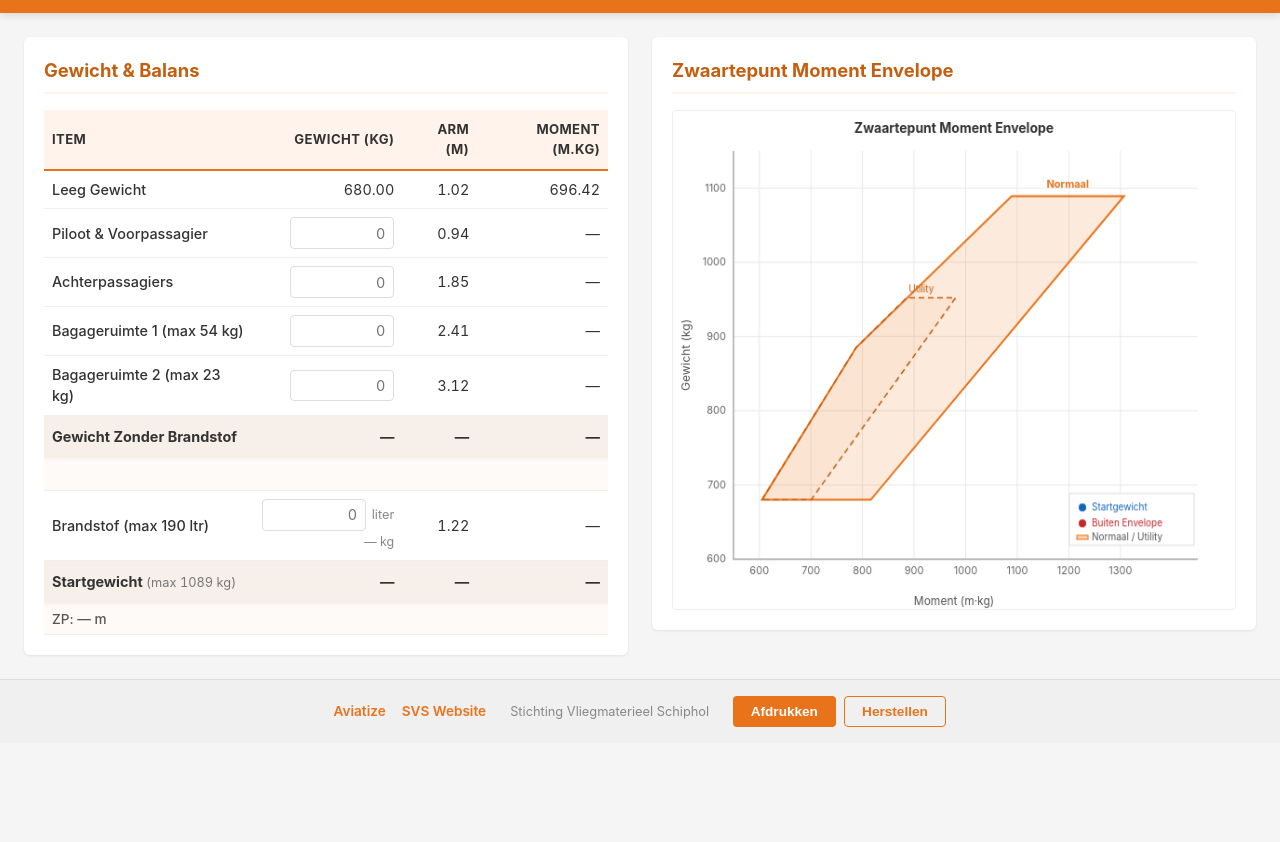
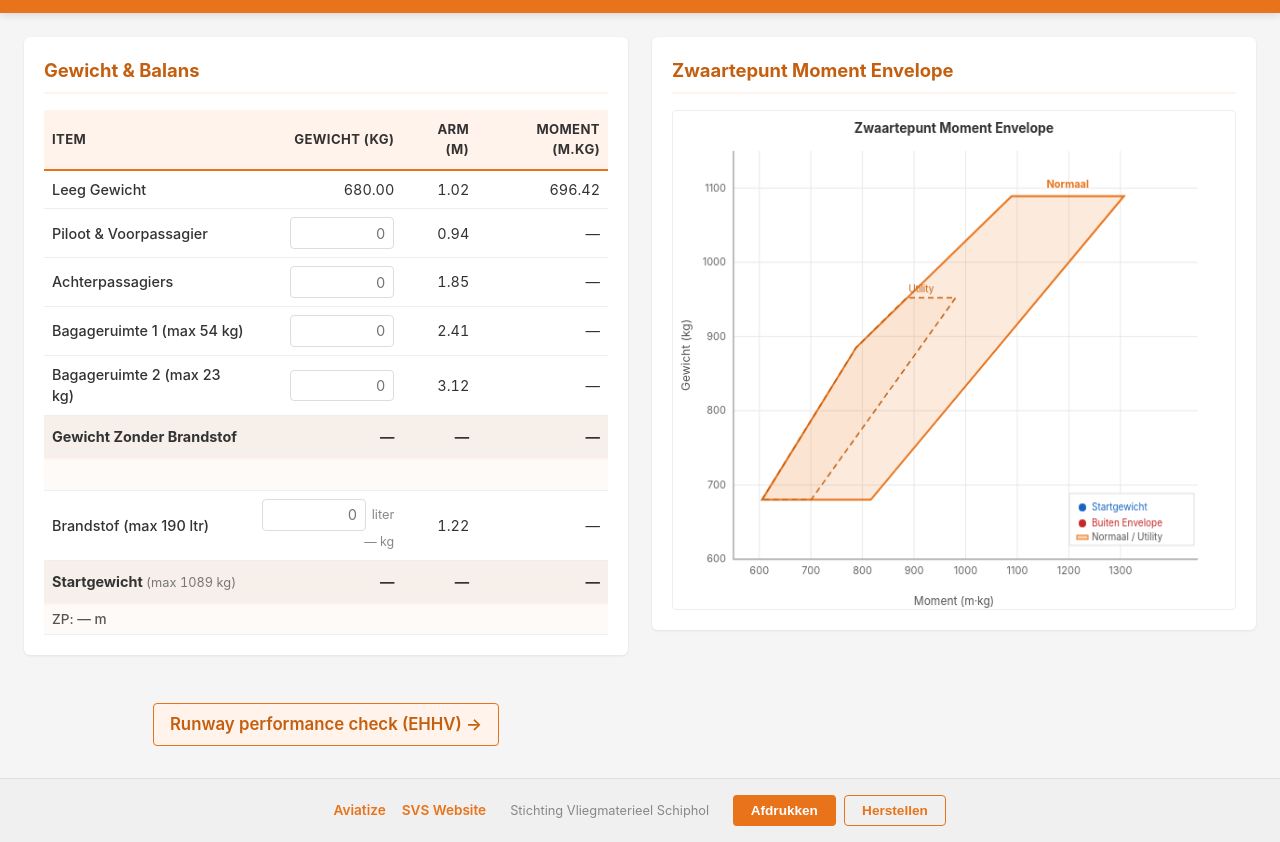
Before and after one commit to maartengoet/phgys-wb, a website: page index.html in a window 1280 px wide. Shown: the part 82-924 px from the top of the page. Before the commit the page ends 825 px from the top, so only its background shows below. Drawn offline with Linux system fonts and the light colour scheme.

Commit message:
feat(takeoff): bridge TOW from W&B page via sessionStorage + link

```diff
--- a/app.js
+++ b/app.js
@@ -62,6 +62,7 @@ const TRANSLATIONS = {
     tripOver: 'REIS > BRANDSTOF',
     maxRamp: 'max 1092 kg',
     maxTow: 'max 1089 kg',
+    runwayLink: 'Runway performance check (EHHV) →',
   },
   en: {
     title: 'Weight & Balance',
@@ -118,6 +119,7 @@ const TRANSLATIONS = {
     tripOver: 'TRIP > FUEL',
     maxRamp: 'max 1092 kg',
     maxTow: 'max 1089 kg',
+    runwayLink: 'Runway performance check (EHHV) →',
   },
 };
 
@@ -278,6 +280,14 @@ function calculate() {
   setText('arm-tow',    hasInput ? towArm.toFixed(2) : '—');
   setText('moment-tow', hasInput ? towMoment.toFixed(2) : '—');
   setText('cg-tow',     hasInput ? cgTow.toFixed(2) : '—');
+
+  // Bridge to takeoff distance page (sessionStorage so it's only available
+  // within this browser session)
+  if (hasInput) {
+    sessionStorage.setItem('phgys-tow', towWeight.toFixed(1));
+  } else {
+    sessionStorage.removeItem('phgys-tow');
+  }
 
   // Validation & warnings
   updateWarnings({
--- a/index.html
+++ b/index.html
@@ -145,6 +145,10 @@
       <img id="cg-canvas-print" class="print-canvas-img" alt="CG Moment Envelope" hidden>
     </section>
 
+      <p class="runway-link">
+        <a href="takeoff.html" data-i18n="runwayLink">Runway performance check (EHHV) →</a>
+      </p>
+
   </main>
 
   <!-- ===================== FOOTER ===================== -->
--- a/style.css
+++ b/style.css
@@ -1022,3 +1022,25 @@ body.poh-tables-page {
     margin: 1.2cm;
   }
 }
+
+/* W&B → Takeoff bridge link */
+.runway-link {
+  text-align: center;
+  margin: 1.5rem 0 0.5rem 0;
+}
+.runway-link a {
+  display: inline-block;
+  color: var(--svs-orange-dark);
+  font-weight: 600;
+  text-decoration: none;
+  font-size: 1.05rem;
+  padding: 0.5rem 1rem;
+  border: 1px solid var(--svs-orange);
+  border-radius: var(--border-radius);
+  background: var(--svs-orange-light);
+  transition: background var(--transition);
+}
+.runway-link a:hover {
+  background: #fde6d0;
+  text-decoration: none;
+}
```
